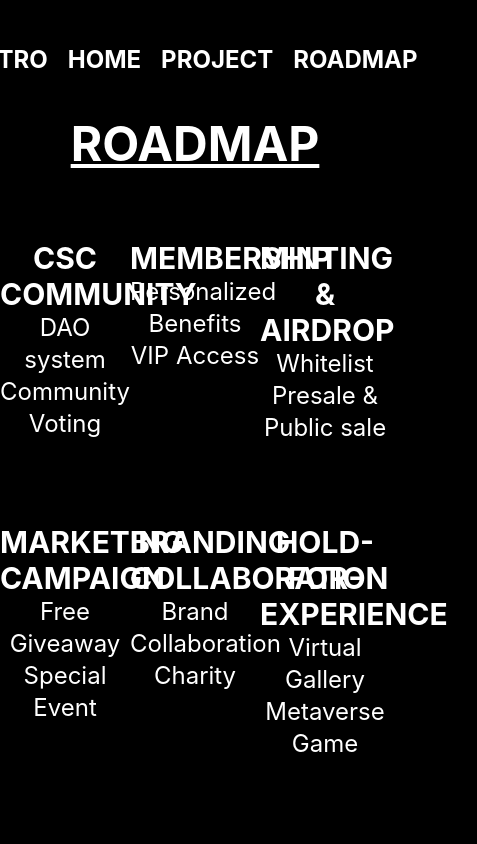
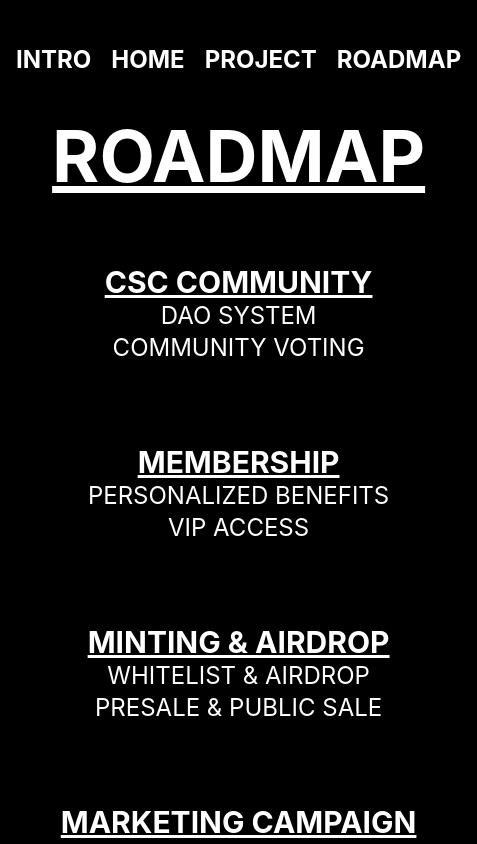
Before and after one commit to yoyodev577/nft-drop, a Next.js app: page /roadmap in a window 390 px wide. Shown: the top 844 px of the page, 477 px wide, since content can reach past the window. Built offline with nearby package versions, Linux system fonts and the light colour scheme; what @thirdweb-dev/react would draw is missing.

Commit message:
add responsive design

```diff
--- a/components/NavBar.js
+++ b/components/NavBar.js
@@ -10,6 +10,7 @@ import Twitter from '../assets/Twitter.png'
 
 const Container = tw.div`
     flex
+    min-w-fit
     justify-center
     p-3
     py-5
--- a/pages/home.js
+++ b/pages/home.js
@@ -10,7 +10,9 @@ import HomeContent from '../components/HomeContent'
 import Team from './team'
 import FAQ from './faq'
 
-const Container =tw.div``
+const Container =tw.div`
+    min-w-fit
+`
 
 
 export default function HomePage () {
--- a/pages/project.js
+++ b/pages/project.js
@@ -4,10 +4,12 @@ import tw from "tailwind-styled-components"
 import photo from "../assets/photo.png"
 import Minting from '../components/Minting'
 import NavBar from '../components/NavBar'
+import Footer from '../components/Footer'
 
 const Container = tw.div`
     flex
     flex-col
+    min-w-fit
 
 `
 
@@ -53,6 +55,7 @@ const project = () => {
 
             </Content>
 
+            <Minting />
         <BackgroundContainer>
             <Image
             src={photo}
@@ -60,8 +63,7 @@ const project = () => {
             />
         </BackgroundContainer>
 
-        <Minting />
-
+        <Footer />
     </Container>
   )
 }
--- a/pages/roadmap.js
+++ b/pages/roadmap.js
@@ -3,18 +3,17 @@ import Image from 'next/image'
 import roadmap from "../assets/roadmap2.png"
 import tw from "tailwind-styled-components"
 import NavBar from '../components/NavBar'
+import Footer from '../components/Footer'
 
 const Container = tw.div`
     flex
     flex-col
     space-y-5
     py-5
+    min-w-fit
 `
 
 const GridContainer =tw.div`
-    w-full
-    grid
-    grid-cols-3
     mt-2
     pt-3
 `
@@ -26,16 +25,15 @@ const TitleContainer = tw.div`
 `
 
 const Title = tw.div`
+    min-w-fit
     underline
     uppercase
-    text-5xl
+    text-7xl
     text-white
     font-bold
 `
 
 const ContentContainer = tw.div`
-    flex
-    flex-col
     text-center
     py-10
 `
@@ -45,17 +43,16 @@ const ContentHeader =tw.div`
     text-3xl
     text-white
     uppercase
+    underline
     font-bold
 `
 
 const ContentText = tw.h2`
     text-white
     text-2xl
+    uppercase
 
 `
-
-const ContentImage = tw.div``
-
 
 const RoadMap = () => {
   return (
@@ -81,7 +78,7 @@ const RoadMap = () => {
 
             <ContentContainer>
                 <ContentHeader>Minting & airdrop</ContentHeader>
-                <ContentText>Whitelist</ContentText>
+                <ContentText>Whitelist & airdrop</ContentText>
                 <ContentText>Presale & Public sale</ContentText>
             </ContentContainer>
 
@@ -95,7 +92,7 @@ const RoadMap = () => {
             <ContentContainer>
                 <ContentHeader>Branding Collaboration</ContentHeader>
                 <ContentText>Brand Collaboration</ContentText>
-                <ContentText>Charity</ContentText>
+                <ContentText>Charity Foundations</ContentText>
             </ContentContainer>
 
             <ContentContainer>
@@ -104,6 +101,7 @@ const RoadMap = () => {
                 <ContentText>Metaverse Game</ContentText>
             </ContentContainer>
         </GridContainer>
+        <Footer />
     </Container>
   )
 }
```
